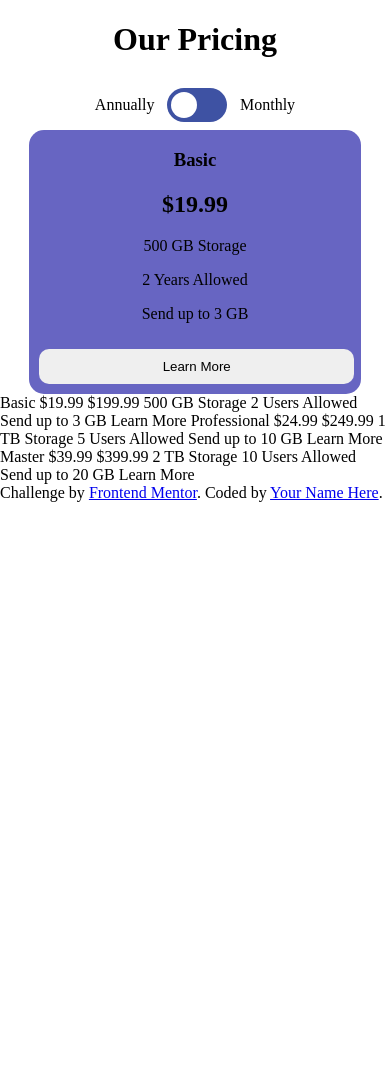
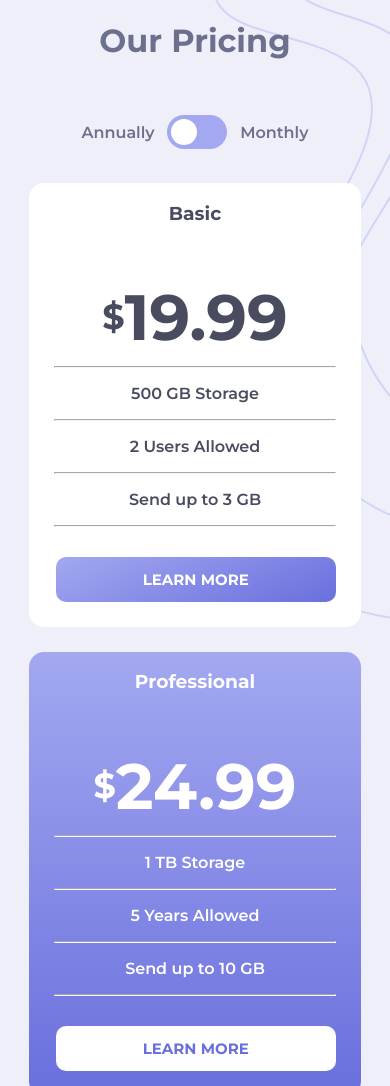
Before and after one commit to Wahaj-Ali/pricing-components-coding-challenge, a plain HTML site: page index.html in a window 390 px wide. Shown: the top 1086 px of the page. Before the commit the page ends 844 px from the top, so only its background shows below. Drawn offline with Linux system fonts and the light colour scheme.

Commit message:
Use mobile first approach to style the App.
In this commit
- Add styles for the mobile version of the App.

```diff
--- a/index.html
+++ b/index.html
@@ -21,44 +21,52 @@
     </label>
     <p>Monthly</p>
   </div>
+<div class="packages">
+  <div class="container">
+    <h3>Basic</h3>
+    <h2><span>$</span>19.99</h2>
+    <hr class="solid">
+    <p>500 GB Storage</p>
+    <hr class="solid">
+    <p>2 Users Allowed</p>
+    <hr class="solid">
+    <p>Send up to 3 GB</p>
+    <hr class="solid">
+    <button>LEARN MORE</button>
+  </div>
 
   <div class="container">
-    <h3>Basic</h3>
-    <h2>$19.99</h2>
-    <p>500 GB Storage</p>
-    <p>2 Years Allowed</p>
-    <p>Send up to 3 GB</p>
-    <button>Learn More</button>
+    <h3>Professional</h3>
+    <h2><span>$</span>24.99</h2>
+    <hr class="solid">
+    <p>1 TB Storage</p>
+    <hr class="solid">
+    <p>5 Years Allowed</p>
+    <hr class="solid">
+    <p>Send up to 10 GB</p>
+    <hr class="solid">
+    <button>LEARN MORE</button>
   </div>
 
-  Basic
-  &dollar;19.99
-  &dollar;199.99
-  500 GB Storage
-  2 Users Allowed
-  Send up to 3 GB
-  Learn More
+  <div class="container">
+    <h3>Master</h3>
+    <h2><span>$</span>39.99</h2>
+    <hr class="solid">
+    <p>2 TB Storage</p>
+    <hr class="solid">
+    <p>10 Years Allowed</p>
+    <hr class="solid">
+    <p>Send up to 20 GB</p>
+    <hr class="solid">
+    <button>LEARN MORE</button>
+  </div>
 
-  Professional
-  &dollar;24.99
-  &dollar;249.99
-  1 TB Storage
-  5 Users Allowed
-  Send up to 10 GB
-  Learn More
+</div>
 
-  Master
-  &dollar;39.99
-  &dollar;399.99
-  2 TB Storage
-  10 Users Allowed
-  Send up to 20 GB
-  Learn More
-
-  <div class="attribution">
+  <footer class="attribution">
     Challenge by <a href="https://www.frontendmentor.io?ref=challenge" target="_blank">Frontend Mentor</a>.
-    Coded by <a href="#">Your Name Here</a>.
-  </div>
+    Coded by <a href="https://github.com/Wahaj-Ali" target="_blank">Wahaj Ali</a>.
+  </footer>
 </body>
 
 </html>
--- a/styles.css
+++ b/styles.css
@@ -1,12 +1,31 @@
+@import url('https://fonts.googleapis.com/css2?family=Montserrat:wght@400;600;700&display=swap');
+
+* {
+  --primary: hsl(236, 72%, 79%);
+  --secondary: hsl(237, 63%, 64%);
+  --light_grey: hsl(240, 78%, 98%);
+  --light_grey_blue: hsl(234, 14%, 74%);
+  --dark_grey: hsl(232, 13%, 33%);
+  --greyish_blue: hsl(233, 13%, 49%);
+  font-family: 'Montserrat', sans-serif;
+  ;
+}
+
 body {
   margin: 0;
   padding: 0;
   display: flex;
   flex-direction: column;
+  background-image: url(./images/bg-top.svg);
+  font-weight: 600;
+  background-repeat: no-repeat;
+  background-position: 200px -36px;
+  background-color: hsl(240deg 53% 96%);
 }
 
 #pricing-title {
   align-self: center;
+  color: var(--greyish_blue);
 }
 
 .price-slider {
@@ -14,8 +33,9 @@ body {
   align-items: center;
   justify-content: center;
   gap: 0.8rem;
+  color: var(--greyish_blue);
+  margin: 25px;
 }
-
 
 .switch {
   position: relative;
@@ -37,7 +57,7 @@ body {
   left: 0;
   right: 0;
   bottom: 0;
-  background-color: hsl(228, 45%, 44%);
+  background-color: var(--primary);
   -webkit-transition: .4s;
   transition: .4s;
 }
@@ -55,11 +75,11 @@ body {
 }
 
 input:checked+.slider {
-  background-color: hsl(228, 45%, 44%);
+  background-color: var(--primary);
 }
 
 input:focus+.slider {
-  box-shadow: 0 0 1px hsl(228, 45%, 44%);
+  box-shadow: 0 0 1px var(--primary);
 }
 
 input:checked+.slider:before {
@@ -76,24 +96,74 @@ input:checked+.slider:before {
   border-radius: 50%;
 }
 
+.packages {
+  display: flex;
+  flex-direction: column;
+}
+
 .container {
   align-self: center;
-  background-color: #6765c2;
+  background-image: linear-gradient(hsl(236, 72%, 79%), hsl(237, 63%, 64%));
   width: 85%;
   border-radius: 15px;
+  margin: 0 0 25px 0;
+}
+
+.container:nth-child(odd) {
+  background-color: #fff;
+  background-image: none;
+}
+
+.container:nth-child(odd) h2,
+.container:nth-child(odd) h3,
+.container:nth-child(odd) p {
+  color: var(--dark_grey);
+}
+
+.container:nth-child(odd) button {
+  background-image: linear-gradient(156deg, hsl(236, 72%, 79%), hsl(237, 63%, 64%));
+  color: #fff;
+
 }
 
 .container h2,
-h3,
-p {
+.container h3,
+.container p {
   display: flex;
   justify-content: center;
+  color: #fff;
+}
+
+.container h2 {
+  font-size: 4rem;
+  margin-bottom: 10px;
+}
+
+.container h2 span {
+  font-size: 35px;
+  align-self: center;
 }
 
 .container button {
-  width: 95%;
-  margin: 10px;
-  height: 35px;
+  width: 280px;
+  position: relative;
+  left: 8%;
+  margin: 25px 0;
+  height: 45px;
   border-radius: 10px;
   border: none;
+  font-size: 15px;
+  color: var(--secondary);
+  background-color: #fff;
+  font-weight: 700;
 }
+
+.solid {
+  margin: 5px 25px;
+  border-color: var(--light_grey);
+}
+
+footer {
+  align-self: center;
+  padding: 10px;
+}
```
